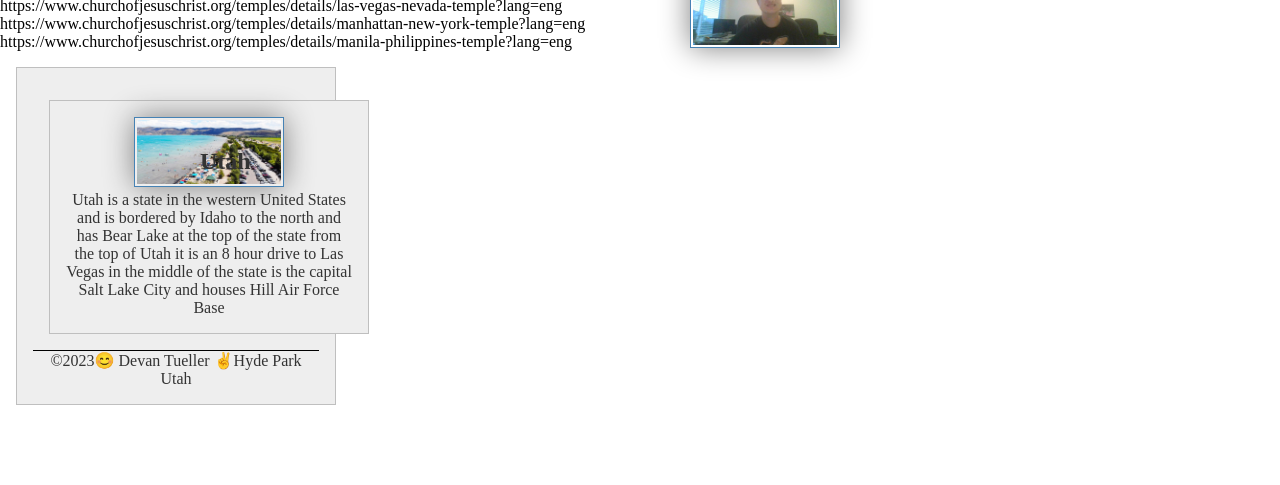
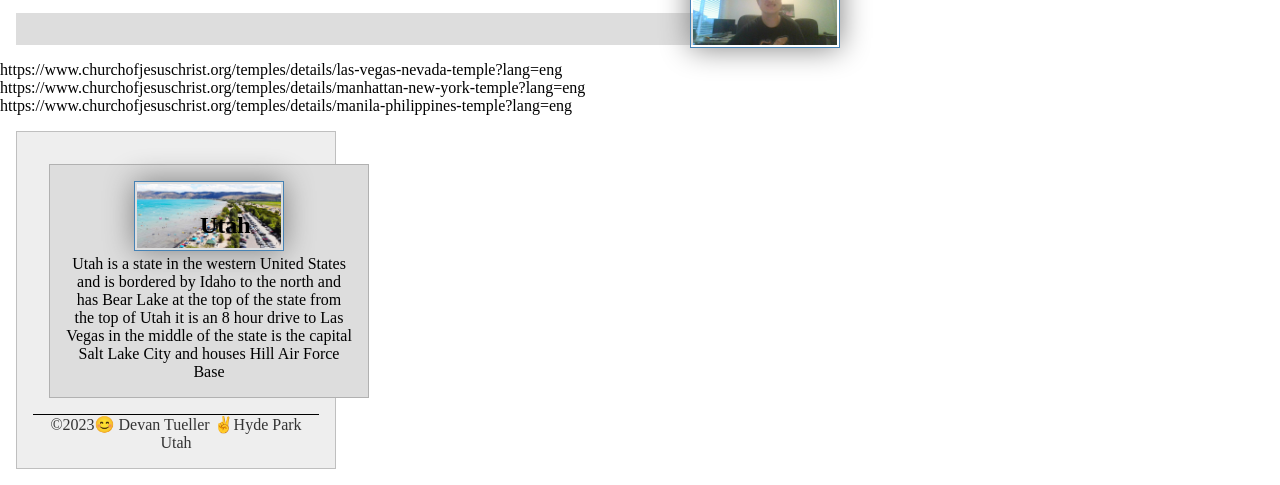
Before and after one commit to bigblue9222/wdd130, a plain HTML site: page index.html in a window 1280 px wide. Shown: the part 386-871 px from the top of the page. Before the commit the page ends 807 px from the top, so only its background shows below. Drawn offline with Linux system fonts and the light colour scheme.

Commit message:
changed * box to .box

```diff
--- a/styles/styles.css
+++ b/styles/styles.css
@@ -76,7 +76,7 @@ footer {
     text-align: center;
 }
 
-*box {
+.box {
 margin: 1rem;
 border: 1px solid rgba (0,0,0,.1);
 padding: 1rem;
```
